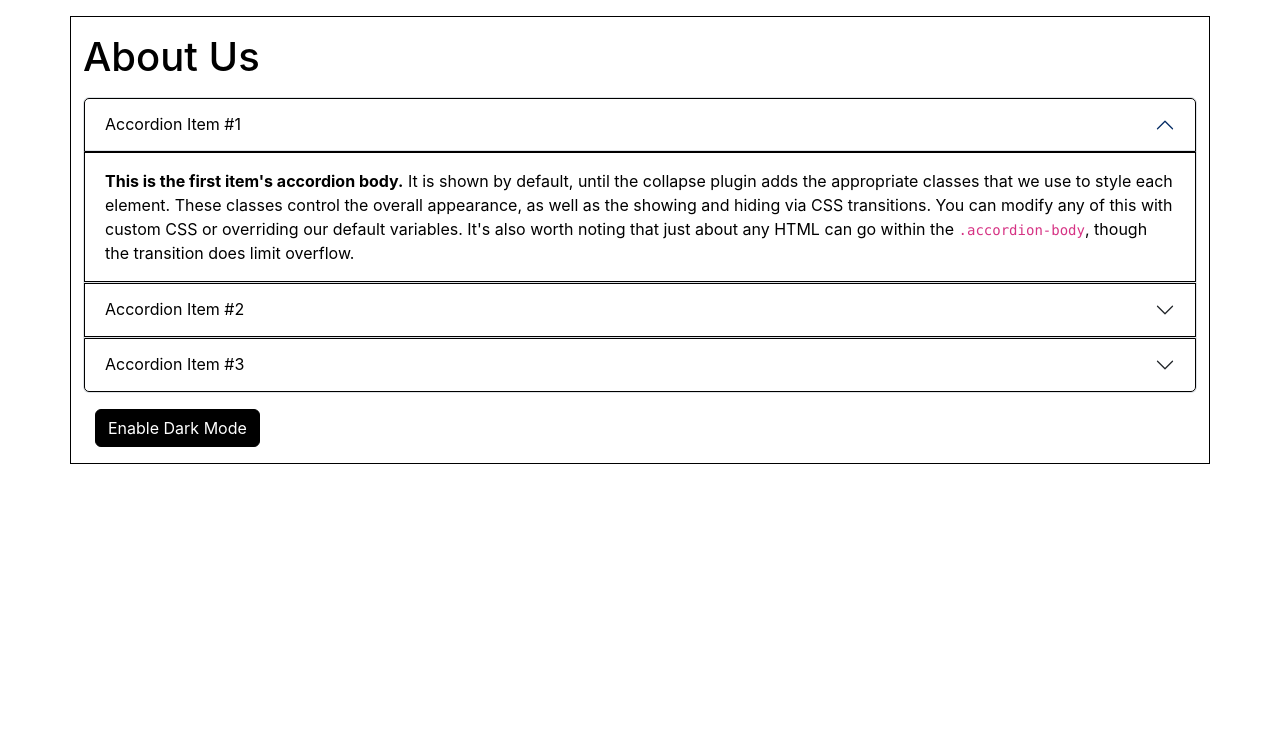
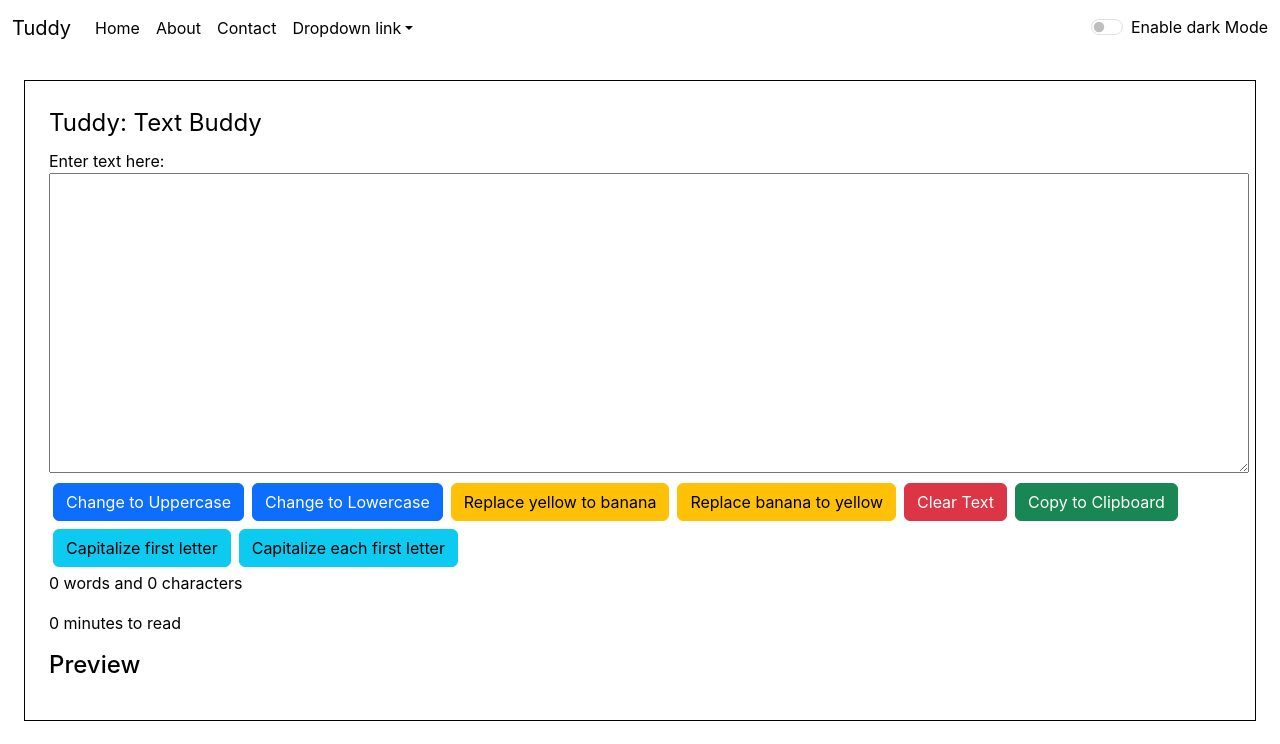
Before and after one commit to NitikaMaharjan/Tuddy, a React (Create React App) app: page / in a window 1280 px wide. Shown: the top 744 px of the page. Built offline with nearby package versions, Linux system fonts and the light colour scheme.

Commit message:
improved dark mode

```diff
--- a/src/App.css
+++ b/src/App.css
@@ -1,4 +1,4 @@
 .my-text{
-    width: 1320px;
-    height: 209px;
+    width: 1200px;
+    height: 300px;
 }
--- a/src/App.js
+++ b/src/App.js
@@ -1,13 +1,26 @@
+import React, { useState } from 'react';
 import './App.css';
 import About from './components/About';
-// import Navbar from './components/Navbar';
-// import TextForm from './components/TextForm';
+import Navbar from './components/Navbar';
+import TextForm from './components/TextForm';
 
 function App() {
+  const [myMode, setMode] = useState('white');
+
+  const toggleSwitch = () => {
+    if (myMode ==='white'){
+      setMode('black');
+      document.body.style.backgroundColor='#292929';
+    }else{
+      setMode('white');
+      document.body.style.backgroundColor='white';
+    }
+  }
+
   return (
     <>
-      {/* <Navbar title1="Tuddy" title2="About Us" title3="Contact"/> */}
-      {/* <TextForm header="Tuddy: Text Buddy"/> */}
+      <Navbar title1="Tuddy" title2="About" title3="Contact" mode={myMode} toggle={toggleSwitch}/>
+      <TextForm header="Tuddy: Text Buddy" mode={myMode}/>
       <About/>
     </>
   );
--- a/src/components/About.js
+++ b/src/components/About.js
@@ -55,7 +55,7 @@ export default function About() {
                     border:'1px solid black'
                 }
             );
-            setButtonName('Enable Drak Mode');
+            setButtonName('Enable Dark Mode');
         }
     }
 
--- a/src/components/Navbar.js
+++ b/src/components/Navbar.js
@@ -4,7 +4,41 @@ import PropTypes from 'prop-types';
 export default function Navbar(props) {
   return (
     <div>
-      <h2>{props.title1}&nbsp;&nbsp;&nbsp;&nbsp;&nbsp;{props.title2}&nbsp;&nbsp;&nbsp;&nbsp;&nbsp;{props.title3}</h2>
+      <nav className={`navbar navbar-expand-lg navbar-${props.mode} bg-${props.mode}`}>
+        <div className="container-fluid">
+          <a className="navbar-brand" href="" style={{color:props.mode==='white'?'black':'white'}}>{props.title1}</a>
+          <button className="navbar-toggler" type="button" data-bs-toggle="collapse" data-bs-target="#navbarNavDropdown" aria-controls="navbarNavDropdown" aria-expanded="false" aria-label="Toggle navigation">
+            <span className="navbar-toggler-icon"></span>
+          </button>
+          <div className="collapse navbar-collapse" id="navbarNavDropdown">
+            <ul className="navbar-nav">
+              <li className="nav-item">
+                <a className="nav-link active" aria-current="page" href="" style={{color:props.mode==='white'?'black':'white'}}>Home</a>
+              </li>
+              <li className="nav-item">
+                <a className="nav-link" href="" style={{color:props.mode==='white'?'black':'white'}}>{props.title2}</a>
+              </li>
+              <li className="nav-item">
+                <a className="nav-link" href="" style={{color:props.mode==='white'?'black':'white'}}>{props.title3}</a>
+              </li>
+              <li className="nav-item dropdown">
+                <a className="nav-link dropdown-toggle" href="" role="button" data-bs-toggle="dropdown" aria-expanded="false" style={{color:props.mode==='white'?'black':'white'}}>
+                  Dropdown link
+                </a>
+                <ul className="dropdown-menu">
+                  <li><a className="dropdown-item" href="" style={{color:props.mode==='white'?'black':'white'}}>Action</a></li>
+                  <li><a className="dropdown-item" href="" style={{color:props.mode==='white'?'black':'white'}}>Another action</a></li>
+                  <li><a className="dropdown-item" href="" style={{color:props.mode==='white'?'black':'white'}}>Something else here</a></li>
+                </ul>
+              </li>
+            </ul>
+          </div>
+          <div className={`form-check form-switch text-${props.mode==="white"?"black":"white"}`}>{/*if bg is white make the text black, if bg is black, make the text white*/}
+            <input className="form-check-input" onClick={props.toggle} type="checkbox" role="switch" id="switchCheckDefault"/>{/*on click, toggle function is called*/}
+            <label className="form-check-label" htmlFor="switchCheckDefault">{props.mode==="white"?"Enable dark Mode":"Enable light Mode"}</label>{/*if bg is white, text is 'enable black mode', if bg is black, text is 'enable white mode'*/}
+          </div>
+        </div>
+      </nav>
     </div>
   );
 }
--- a/src/components/TextForm.js
+++ b/src/components/TextForm.js
@@ -1,6 +1,11 @@
 import React, {useState} from 'react';
 
 export default function TextForm(props) {
+  const[divStyle, setDivStyle] = useState({
+    'display': 'block',
+    'margin' : '24px',
+    'padding' : '24px'
+  })
 
   const [text, setText] = useState('');
 
@@ -59,26 +64,28 @@ export default function TextForm(props) {
   }
 
   return (
-    <div>
+    <div style={{...divStyle, border:props.mode==='white'?'1px solid black':'1px solid white'}}>
+      <div>
         <fieldset>
-            <legend>{props.header}</legend>
-            <form>
-                <label>Enter text here:</label><br/>
-                <textarea className='my-text' value={text} onChange={handleOnChange}></textarea><br/>
-            </form>
-            <button onClick={handleUpClick}>Change to Uppercase</button>&nbsp;&nbsp;&nbsp;
-            <button onClick={handleLoClick}>Change to Lowercase</button>&nbsp;&nbsp;&nbsp;
-            <button onClick={handleReplaceYellow}>Replace yellow to banana</button>&nbsp;&nbsp;&nbsp;
-            <button onClick={handleReplaceBanana}>Replace banana to yellow</button>&nbsp;&nbsp;&nbsp;
-            <button onClick={handleClear}>Clear Text</button>&nbsp;&nbsp;&nbsp;
-            <button onClick={handleClip}>Copy to Clipboard</button>&nbsp;&nbsp;&nbsp;
-            <button onClick={handleCapitalize}>Capitalize first letter</button>&nbsp;&nbsp;&nbsp;
-            <button onClick={handleCapitalizeEach}>Capitalize each first letter</button>
-            <p>{countWords()} words and {text.length} characters</p>
-            <p>{countWords()*0.008} minutes to read</p>
-            <h4>Preview</h4>
-            <p>{text}</p>
+          <legend style={{color:props.mode==='white'?'black':'white'}}>{props.header}</legend>
+          <form>
+              <label style={{color:props.mode==='white'?'black':'white'}}>Enter text here:</label><br/>
+              <textarea className='my-text' value={text} onChange={handleOnChange}></textarea><br/>
+          </form>
+          <button onClick={handleUpClick} className="btn btn-primary my-1 mx-1">Change to Uppercase</button>
+          <button onClick={handleLoClick} className="btn btn-primary my-1 mx-1">Change to Lowercase</button>
+          <button onClick={handleReplaceYellow} className="btn btn-warning my-1 mx-1">Replace yellow to banana</button>
+          <button onClick={handleReplaceBanana} className="btn btn-warning my-1 mx-1">Replace banana to yellow</button>
+          <button onClick={handleClear} className="btn btn-danger my-1 mx-1">Clear Text</button>
+          <button onClick={handleClip} className="btn btn-success my-1 mx-1">Copy to Clipboard</button>
+          <button onClick={handleCapitalize} className="btn btn-info my-1 mx-1">Capitalize first letter</button>
+          <button onClick={handleCapitalizeEach} className="btn btn-info my-1 mx-1">Capitalize each first letter</button>
+          <p style={{color:props.mode==='white'?'black':'white'}}>{countWords()} words and {text.length} characters</p>
+          <p style={{color:props.mode==='white'?'black':'white'}}>{countWords()*0.008} minutes to read</p>
+          <h4 style={{color:props.mode==='white'?'black':'white'}}>Preview</h4>
+          <p style={{color:props.mode==='white'?'black':'white'}}>{text}</p>
         </fieldset>
+      </div>
     </div>
   );
 }
```
